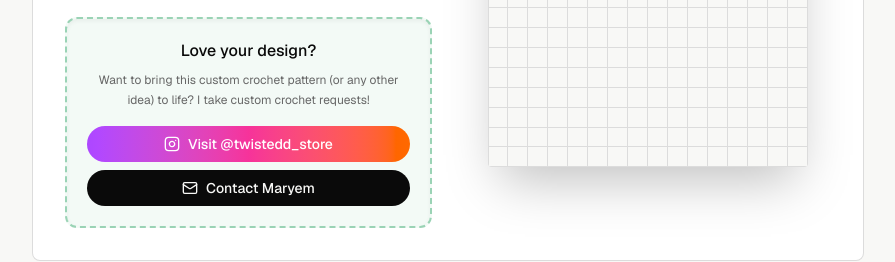
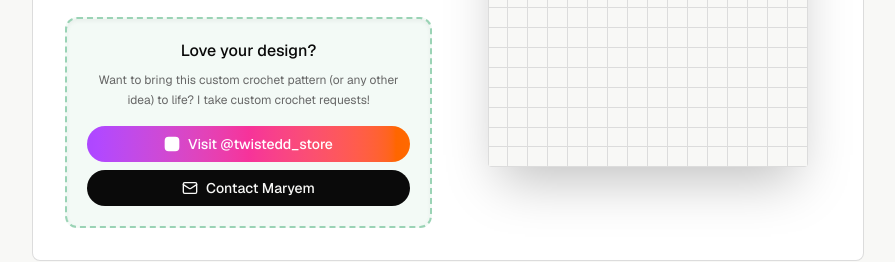
Before and after one commit to maryem-ahmed/maryem-ahmed-portfolio, a Next.js app: page / in a window 1280 px wide. Shown: the part 4380-4642 px from the top of the page, without its empty margins (192-1087 px from the left). Built offline with nearby package versions, Linux system fonts and the light colour scheme.

Commit message:
fix: resolve lucide-react Instagram icon missing export

```diff
--- a/src/components/sections/crochet-lab.tsx
+++ b/src/components/sections/crochet-lab.tsx
@@ -2,7 +2,8 @@
 
 import { useState, useCallback } from "react";
 import { motion } from "framer-motion";
-import { Wand2, Eraser, Scissors, Mail, Instagram } from "lucide-react";
+import { Wand2, Eraser, Scissors, Mail } from "lucide-react";
+import { InstagramIcon } from "@/components/ui/brand-icons";
 import { CrochetCard } from "@/components/ui/crochet";
 import { SectionHeading } from "@/components/ui/section-heading";
 import { FadeIn } from "@/components/effects/fade-in";
@@ -130,7 +131,7 @@
                   rel="noopener noreferrer"
                   className="inline-flex items-center justify-center gap-2 rounded-full bg-gradient-to-r from-purple-500 via-pink-500 to-orange-500 px-4 py-2 text-sm font-medium text-white transition-transform hover:scale-[1.02]"
                 >
-                  <Instagram className="h-4 w-4" />
+                  <InstagramIcon className="h-4 w-4" />
                   Visit @twistedd_store
                 </a>
                 <a
--- a/src/components/ui/brand-icons.tsx
+++ b/src/components/ui/brand-icons.tsx
@@ -15,3 +15,13 @@
     </svg>
   );
 }
+
+export function InstagramIcon(props: SVGProps<SVGSVGElement>) {
+  return (
+    <svg viewBox="0 0 24 24" fill="currentColor" stroke="currentColor" strokeWidth="2" strokeLinecap="round" strokeLinejoin="round" {...props}>
+      <rect x="2" y="2" width="20" height="20" rx="5" ry="5"></rect>
+      <path d="M16 11.37A4 4 0 1 1 12.63 8 4 4 0 0 1 16 11.37z"></path>
+      <line x1="17.5" y1="6.5" x2="17.51" y2="6.5"></line>
+    </svg>
+  );
+}
```
